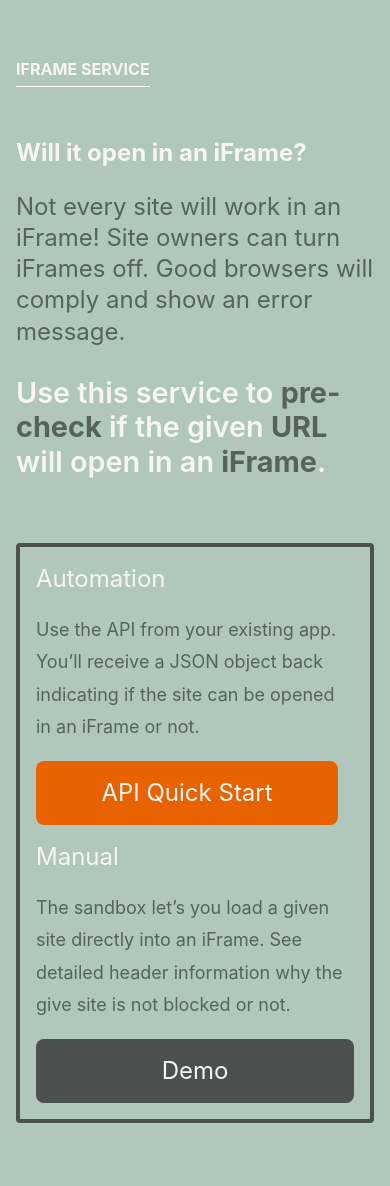
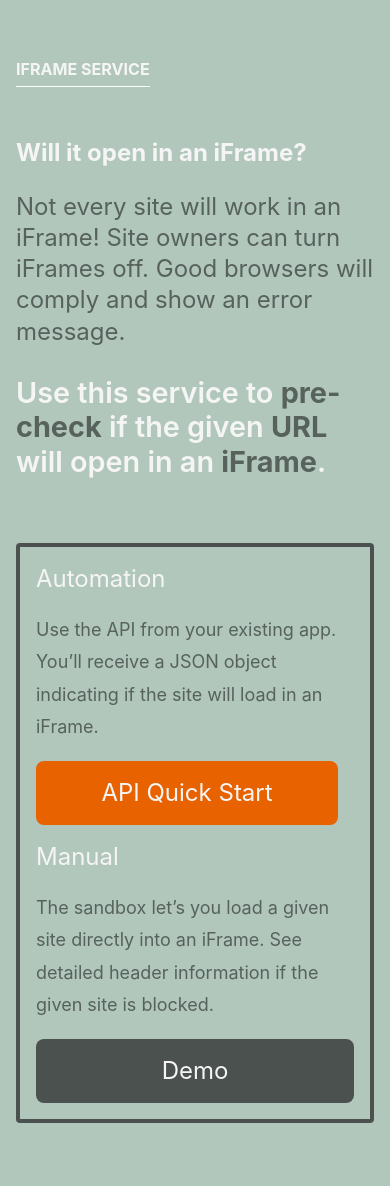
Before and after one commit to Giwan/netlify-deploy, a Next.js app: page / in a window 390 px wide. Shown: the top 1186 px of the page. Built offline with nearby package versions, Linux system fonts and the light colour scheme.

Commit message:
responsive quick start

```diff
--- a/components/ActionComponent/ActionComponent.js
+++ b/components/ActionComponent/ActionComponent.js
@@ -13,8 +13,8 @@ const ActionComponent = function () {
                 <header>Automation</header>
                 <p>
                     Use the API from your existing app. You’ll receive a JSON
-                    object back indicating if the site can be opened in an
-                    iFrame or not.{" "}
+                    object indicating if the site will load in an
+                    iFrame.
                 </p>
                 <Link href="/quick-start">
 
@@ -27,8 +27,8 @@ const ActionComponent = function () {
                 <header>Manual</header>
                 <p>
                     The sandbox let’s you load a given site directly into an
-                    iFrame. See detailed header information why the give site is
-                    not blocked or not.
+                    iFrame. See detailed header information if the given site is
+                    blocked.
                 </p>
                 <Link href="/sandbox">
                     <a className={sandboxButton}>
--- a/pages/quick-start.js
+++ b/pages/quick-start.js
@@ -14,7 +14,7 @@ const responses = [
     }
 ]
 
-export default function () {
+const QuickStart = function () {
     const [ position, setPosition ] = useState(0);
 
     const handleClick = () => {
@@ -60,3 +60,5 @@ export default function () {
 
     )
 }
+
+export default QuickStart;
```
Also changed, not shown: styles/QuickStart.module.css (+12 -0 lines).
